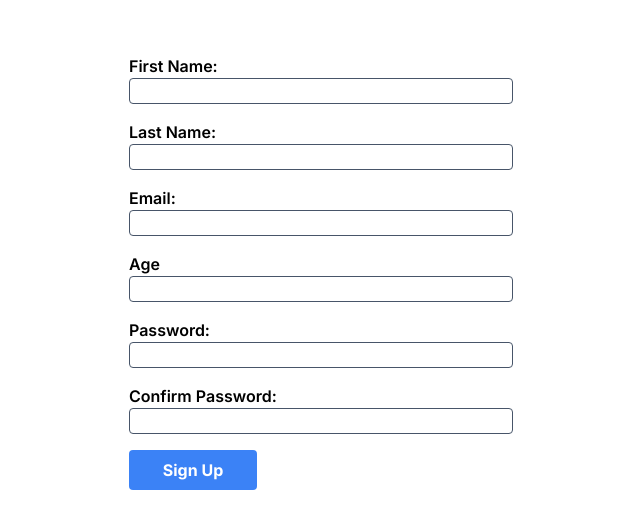
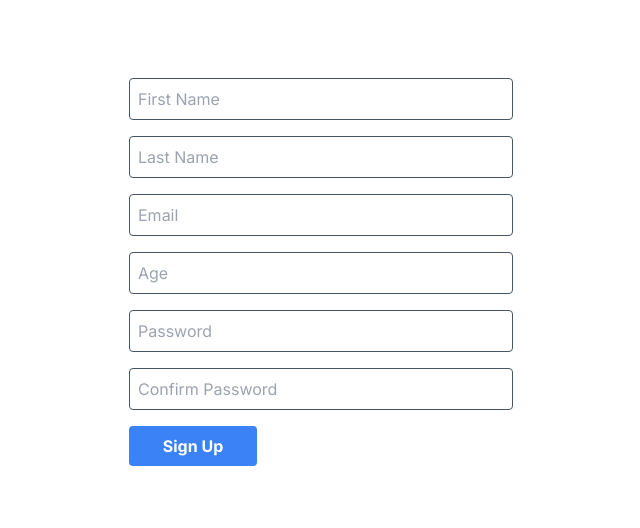
Before and after one commit to darshil89/zod-react-hook-form, a Next.js app: page /Signup in a window 1280 px wide. Shown: the part 128-656 px from the top of the page, without its empty margins (319-959 px from the left). Built offline with nearby package versions, Linux system fonts and the light colour scheme.

Commit message:
ui update

```diff
--- a/src/app/Signup/page.tsx
+++ b/src/app/Signup/page.tsx
@@ -42,9 +42,10 @@ const Signup = () => {
     <div className="flex flex-col items-center justify-center  h-screen">
       <form onSubmit={handleSubmit(submitData)} className="w-96">
         <div className="flex flex-col w-full mb-4">
-          <label className="font-semibold">First Name:</label>
+
           <input
-            className="border border-slate-600 rounded"
+            className="border border-slate-600 rounded p-2"
+            placeholder="First Name"
             type="text"
             {...register("firstName")}
           />
@@ -53,9 +54,10 @@ const Signup = () => {
           )}
         </div>
         <div className="flex flex-col w-full mb-4">
-          <label className="font-semibold">Last Name:</label>
+
           <input
-            className="border border-slate-600 rounded"
+            placeholder="Last Name"
+            className="border border-slate-600 rounded p-2"
             type="text"
             {...register("lastName")}
           />
@@ -64,10 +66,10 @@ const Signup = () => {
           )}
         </div>
         <div className="flex flex-col w-full mb-4">
-          <label className="font-semibold">Email:</label>
           <input
-            className="border border-slate-600 rounded"
+            className="border border-slate-600 rounded p-2"
             type="text"
+            placeholder="Email"
             {...register("email")}
           />
           {errors.email && (
@@ -75,10 +77,10 @@ const Signup = () => {
           )}
         </div>
         <div className="flex flex-col w-full mb-4">
-          <label className="font-semibold">Age</label>
           <input
-            className="border border-slate-600 rounded"
+            className="border border-slate-600 rounded p-2"
             type="number"
+            placeholder="Age"
             {...register("age", { valueAsNumber: true })}
           />
           {errors.age && (
@@ -86,17 +88,17 @@ const Signup = () => {
           )}
         </div>
         <div className="flex flex-col w-full mb-4">
-          <label className="font-semibold">Password:</label>
           <input
-            className="border border-slate-600 rounded"
+            className="border border-slate-600 rounded p-2"
             type="password"
+            placeholder="Password"
             {...register("password")}
           />
         </div>
         <div className="flex flex-col w-full mb-4">
-          <label className="font-semibold">Confirm Password:</label>
           <input
-            className="border border-slate-600 rounded"
+            className="border border-slate-600 rounded p-2"
+            placeholder="Confirm Password"
             type="password"
             {...register("confirmPassword")}
           />
```
